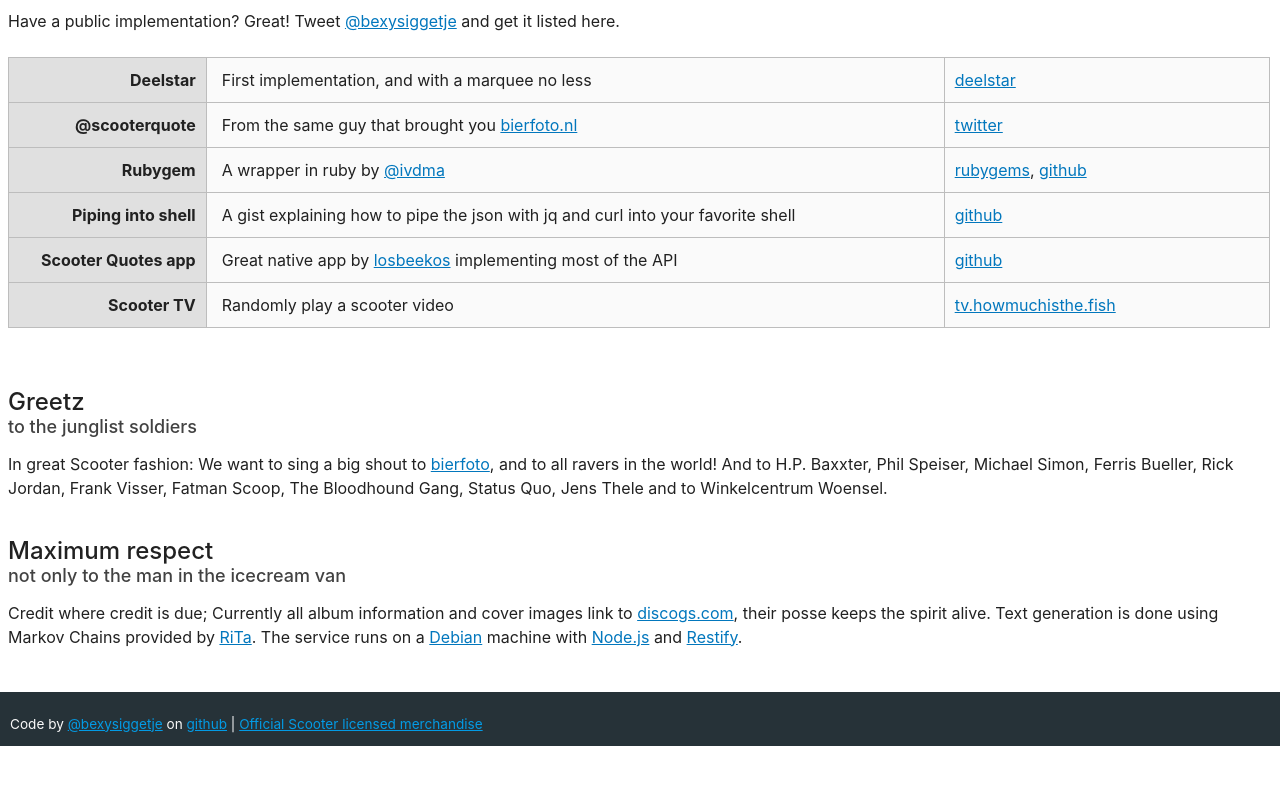
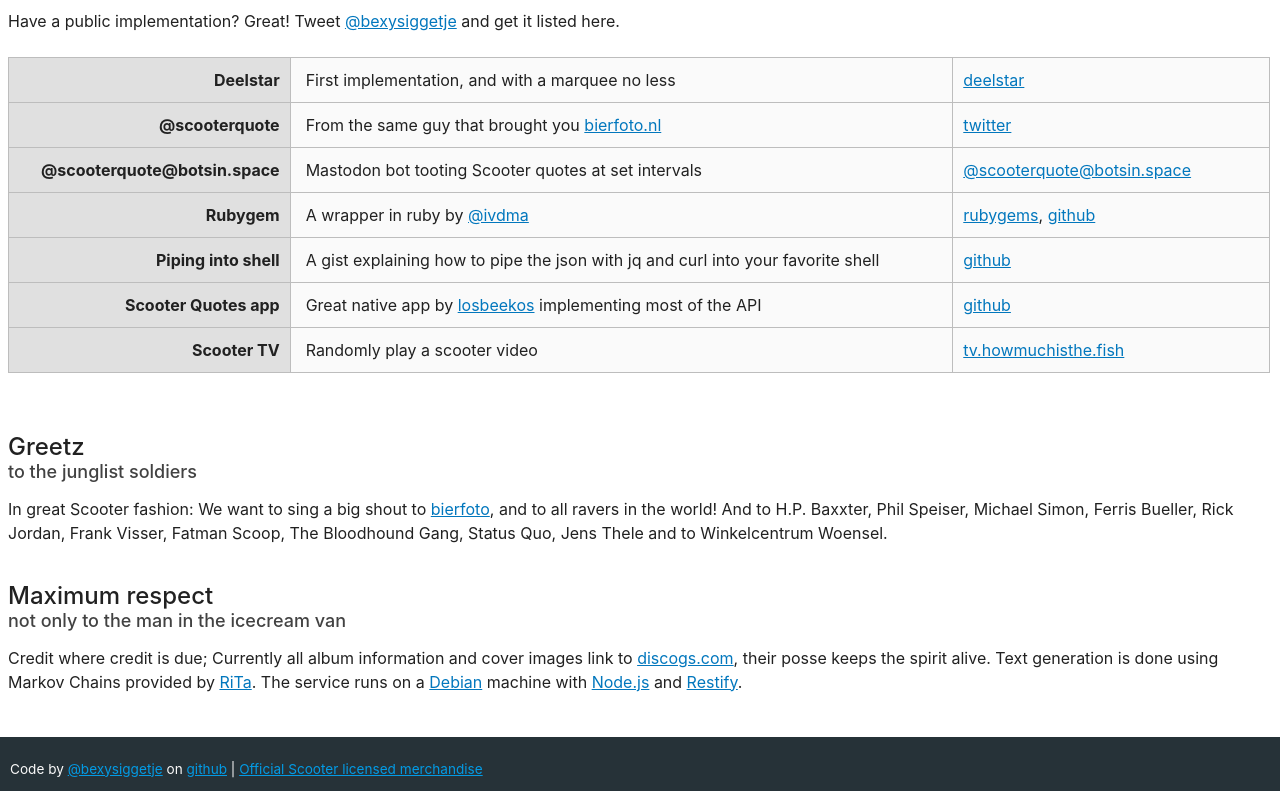
Before and after one commit to theimpossibleastronaut/howmuchisthe.fish, a website: page htdocs/index.html in a window 1280 px wide. Shown: the part 1561-2352 px from the top of the page. Before the commit the page ends 2307 px from the top, so only its background shows below. Drawn offline with Linux system fonts and the light colour scheme; no server answers.

Commit message:
Implementations updated

```diff
--- a/htdocs/index.html
+++ b/htdocs/index.html
@@ -205,6 +205,7 @@
                     <tr>
                         <th>Deelstar</th>
                         <th>@scooterquote</th>
+                        <th>@scooterquote@botsin.space</th>
                         <th>Rubygem</th>
                         <th>Piping into shell</th>
                         <th>Scooter Quotes app</th>
@@ -214,6 +215,7 @@
                 <tr>
                     <td>First implementation, and with a marquee no less</td>
                     <td>From the same guy that brought you <a href='http://bierfoto.nl' target='_blank'>bierfoto.nl</a></td>
+                    <td>Mastodon bot tooting Scooter quotes at set intervals</td>
                     <td>A wrapper in ruby by <a href="https://twitter.com/ivdma" target="_blank">@ivdma</a></td>
                     <td>A gist explaining how to pipe the json with jq and curl into your favorite shell</td>
                     <td>Great native app by <a href="http://www.losbeekos.nl" target="_blank">losbeekos</a> implementing most of the API</td>
@@ -222,6 +224,7 @@
                 <tr>
                     <td><a href='http://deelstar.nl' target='_blank'>deelstar</a></td>
                     <td><a href='https://twitter.com/scooterquote' target='_blank'>twitter</a></td>
+                    <td><a href='https://botsin.space/@scooterquote' target='_blank'>@scooterquote@botsin.space</a></td>
                     <td><a href="http://rubygems.org/gems/how_much_is_the_fish" target="_blank">rubygems</a>, <a href="https://github.com/ivdma/howmuchisthe.fish" target="_blank">github</a></td>
                     <td><a href="https://gist.github.com/sexybiggetje/3185938503299641d233" target="_blank">github</a></td>
                     <td><a href="https://github.com/losbeekos/scooter-quotes" target="_blank">github</a></td>
```
Also changed, not shown: 1 other file.
